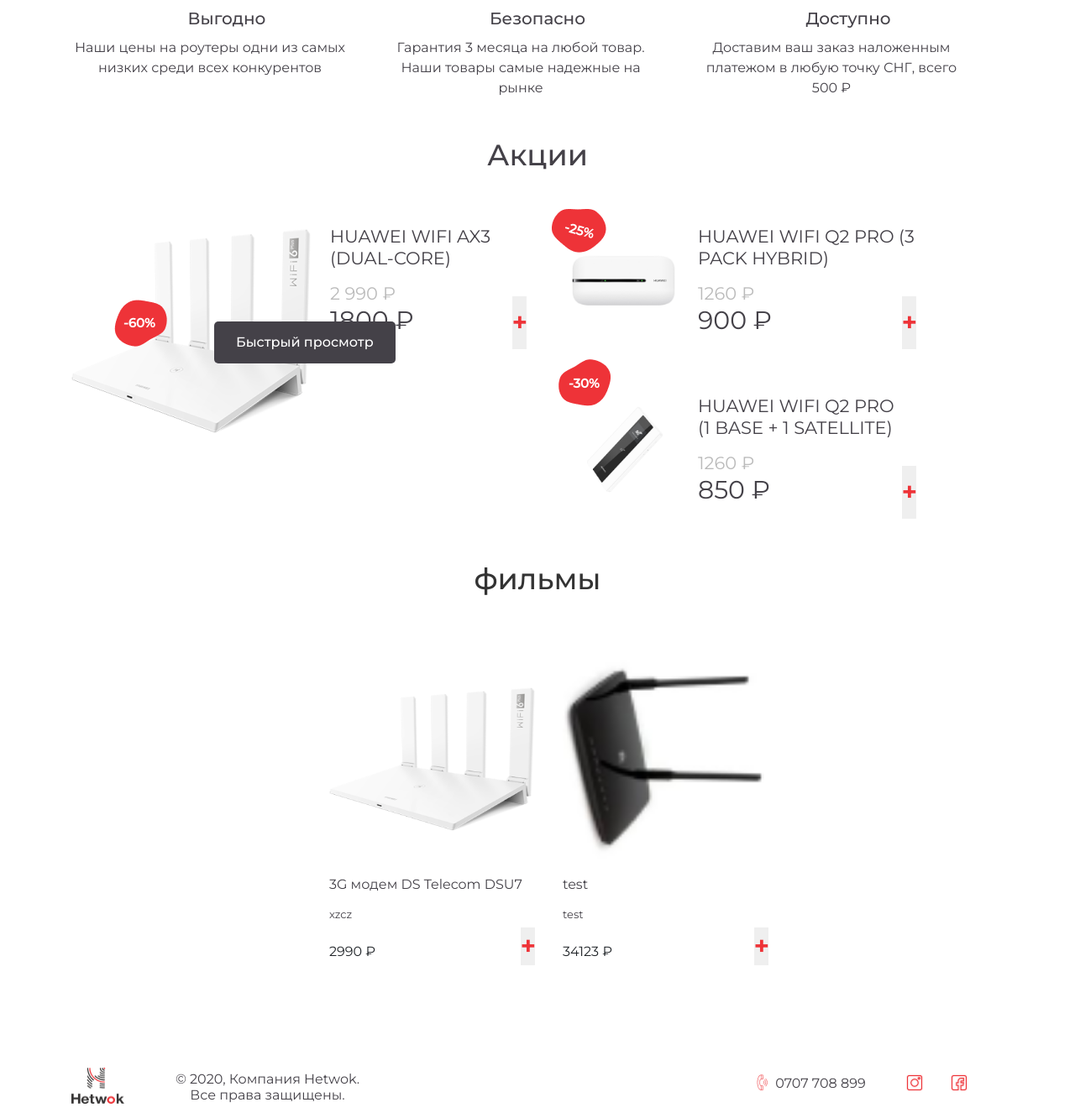
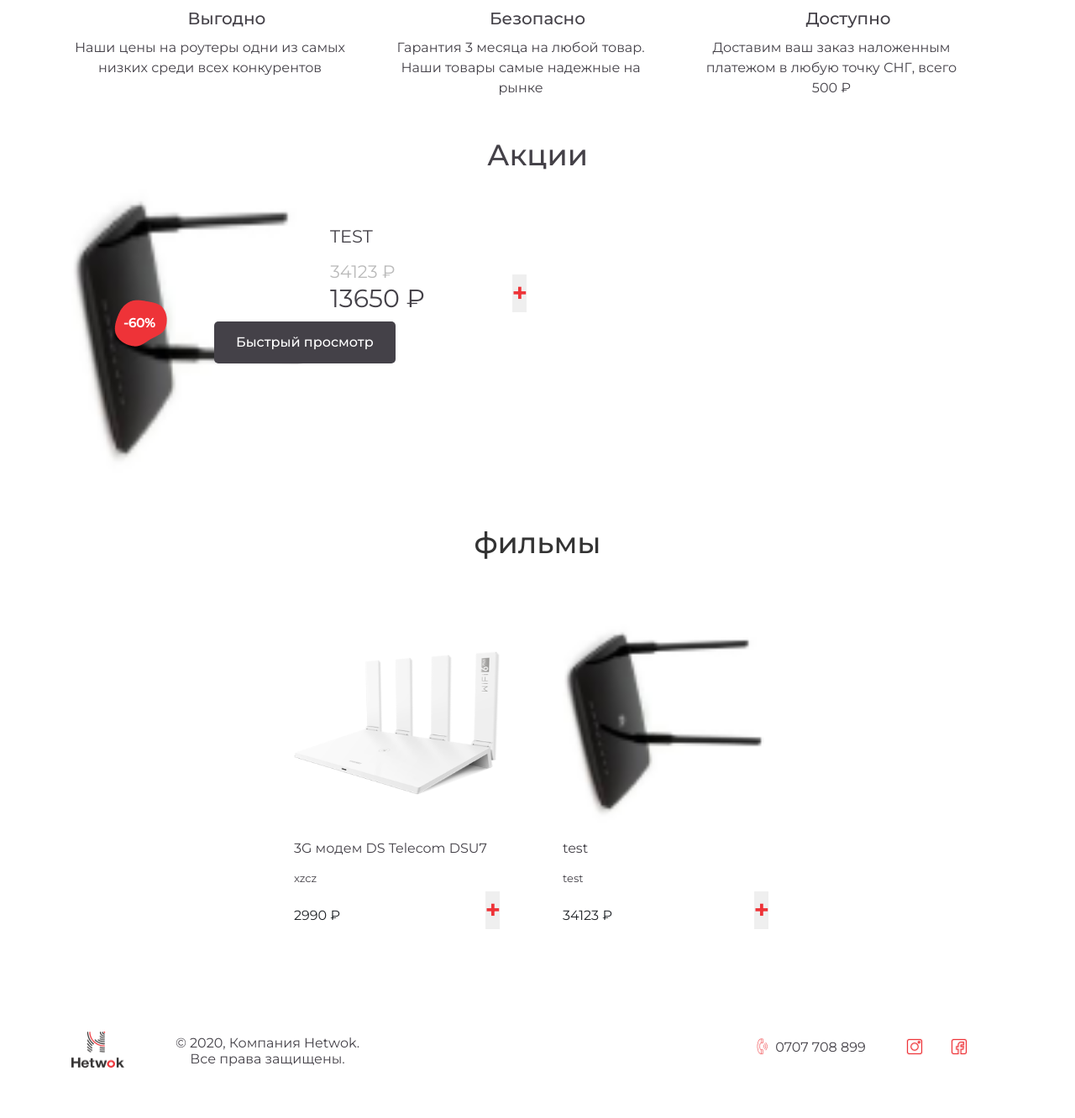
Before and after one commit to erllan/ROUTER, a Django app: page / in a window 1280 px wide. Shown: the part 992-2324 px from the top of the page at 84% size. After the commit the page ends 2264 px from the top, so only its background shows below. Run offline with Django 3.2, Linux system fonts and the light colour scheme; data comes from the database, SQL or seed files in the repository; both versions use the stored data as it was after the commit; some libraries are stand-ins or nearby versions.

Commit message:
добвил тотал сум ,закончил карзину

```diff
--- a/shop_router/static/js/order.js
+++ b/shop_router/static/js/order.js
@@ -1,19 +1,4 @@
-
-function order(){
-    $('#plus').on('click',function(event){
-  		event.preventDefault();
-  		var count = $('#count')
-  		var url = $(this).attr('href');
-  		$.get(`${url}`,function(response){
-  			if(response.result == 'yes'){
-  				count.html(Number(count.html()) +1)
-  			}
-
-  		})
-    })
-
-
-}
+function orderPlus(){
 $('.plus-btn').click(function(){
 var url = $(this).data('action')
 var $this = $(this)
@@ -24,3 +9,17 @@
 }
 })
 })
+}
+
+function orderMinus(){
+$('.minus-btn').click(function(){
+var url = $(this).data('action')
+var $this = $(this)
+$.get(url,function(data){
+if(data.status === 200){
+var count = $this.closest('.quantity__block').find('.count')
+count.text(Number(count.text()) - Number(1))
+}
+})
+})
+}
--- a/shop_router/views.py
+++ b/shop_router/views.py
@@ -1,14 +1,14 @@
 from django.shortcuts import render, reverse
 from .models import *
 import json
-import sys
-from pprint import pprint
 from django.http import HttpResponse, HttpResponseRedirect
 
 
 def index(request):
+    saleProduct = Product.objects.all().order_by('-sale')
+    sale = saleProduct.exclude(sale=0)
     category = Category.objects.all()
-    return render(request, 'shop_router/index.html', {'categories': category})
+    return render(request, 'shop_router/index.html', {'categories': category, 'sales': sale})
 
 
 def basket(request):
@@ -51,7 +51,7 @@
 
 def minusCountOrder(request, id_object):
     if request.COOKIES.get('Order'):
-        response = HttpResponse("минус")
+        response = HttpResponse(json.dumps({"status": 200}), content_type="application/json")
         cook = request.COOKIES.get('Order')
         des = cook.replace("'", '"')
         data = json.loads(des)
@@ -71,10 +71,17 @@
         ids = []
         productCouunts = {}
         for item in order_id['data']:
-            # productCouunts[item['id']] = item['count']
+            productCouunts[item['id']] = item['count']
             ids.append(int(item['id']))
         order_product = Product.objects.filter(id__in=ids)
-        return render(request, 'shop_router/order.html', {'product': order_product, 'counts': productCouunts})
+        total = 0
+        allSale = 0
+        for object in order_product:
+            total += object.price
+            allSale += (object.price-object.get_sale())
+
+        return render(request, 'shop_router/order.html',
+                      {'product': order_product, 'counts': productCouunts, 'total': total-allSale, 'allSale': allSale})
     return render(request, 'shop_router/basket.html')
 
 
--- a/templates/base.html
+++ b/templates/base.html
@@ -125,7 +125,8 @@
 <script src="{%static 'js/order.js'%}"></script>
 <script>
     $(document).ready(function(){
-   order()
+   orderPlus()
+   orderMinus()
 })
 
 </script>
--- a/templates/shop_router/index.html
+++ b/templates/shop_router/index.html
@@ -76,47 +76,43 @@
                 Акции
             </h2>
             <div class="product__block" id="product__block">
+                {%if sales%}
+
                 <div class="product">
-                    <img src="images/product__first.png" alt="" class="product__img">
-                    <img src="images/sale__first.png" alt="" class="sale__img">
-                    <p class="sale__text">-60%</p>
+                    <img src="{{sales.0.photo.url}}" alt="" class="product__img">
+                    <img src="{%static 'images/sale__first.png'%}" alt="" class="sale__img">
+                    <p class="sale__text">-{{sales.0.sale}}%</p>
                     <div class="product__desc">
-                        <p class="product__text">HUAWEI WiFi AX3 (Dual-core)</p>
-                        <p class="price__old">2 990 ₽</p>
+                        <p class="product__text">{{sales.0.title}}</p>
+                        <p class="price__old">{{sales.0.price}} ₽</p>
                         <div class="price__full">
-                            <p class="price__new">1800 ₽</p>
+                            <p class="price__new">{{sales.0.get_sale}} ₽</p>
+                            <a href="{%url 'addProductToBascet' sales.0.id %}">
                             <button class="plus">+</button>
+                            </a>
                         </div>
                     </div>
                     <a href="#popup" class="view" id="view">Быстрый просмотр</a>
                 </div>
+                {% for sales in sale%}
                 <div class="product__two">
                     <div class="productTwo">
-                        <img src="images/product__two.png" alt="" class="product__imgTwo">
-                        <img src="images/sale__two.png" alt="" class="sale__imgTwo">
-                        <p class="sale__textTwo">-25%</p>
+                        <img src="{{sale.photo.url}}" alt="" class="product__imgTwo">
+                        <img src="{% static 'images/sale__two.png'%}" alt="" class="sale__imgTwo">
+                        <p class="sale__textTwo">-{{sale.sale}}%</p>
                         <div class="product__desc">
-                            <p class="product__text product__textTwo">HUAWEI WiFi Q2 Pro (3 Pack Hybrid)</p>
-                            <p class="price__old">1260 ₽</p>
+                            <p class="product__text product__textTwo">{{sale.1.title}}</p>
+                            <p class="price__old">{{sale.price}} ₽</p>
                             <div class="price__full price__fullTwo">
-                                <p class="price__new">900 ₽</p>
+                                <p class="price__new">{{sale.get_sale}} ₽</p>
+                                <a href="{%url 'addProductToBascet' sale.id %}">
                                 <button class="plus">+</button>
+                                </a>
                             </div>
                         </div>
                     </div>
-                    <div class="productTwo">
-                        <img src="images/product__three.png" alt="" class="product__imgTwo">
-                        <img src="images/sale__third.png" alt="" class="sale__imgThree">
-                        <p class="sale__textThree">-30%</p>
-                        <div class="product__desc">
-                            <p class="product__text">HUAWEI WiFi Q2 Pro (1 Base + 1 Satellite)</p>
-                            <p class="price__old">1260 ₽</p>
-                            <div class="price__full price__fullTwo">
-                                <p class="price__new">850 ₽</p>
-                                <button class="plus">+</button>
-                            </div>
-                        </div>
-                    </div>
+                    {%endfor%}
+                    {%endif%}
                 </div>
             </div>
         </div>
@@ -126,7 +122,7 @@
             {{category.category}}
         </div>
         <div class="slideBar">
-        {%for product in category.product_set.all %}
+            {%for product in category.product_set.all %}
             <div class="best__product">
                 <img src="{{product.photo.url}}" alt="" class="bestseller__img">
                 <a href="{%url 'product' product.id %}"><p class="bestseller__title">{{product.title}}</p></a>
@@ -140,7 +136,7 @@
                 </div>
             </div>
 
-        {%endfor%}
+            {%endfor%}
         </div>
 
         {%endfor%}
```
Also changed, not shown: shop_router/tes.py (deleted, +0 -7 lines), templates/shop_router/order.html (+20 -5 lines), db.sqlite3, media/album/avail_rBytw6k.png (added), media/album/product__three_3Fxpz0S.png (added), media/album/slidePopupOne_b5SZPoy.png (added), media/album/slidePopupTwo_AmVLVfz.png (added).
